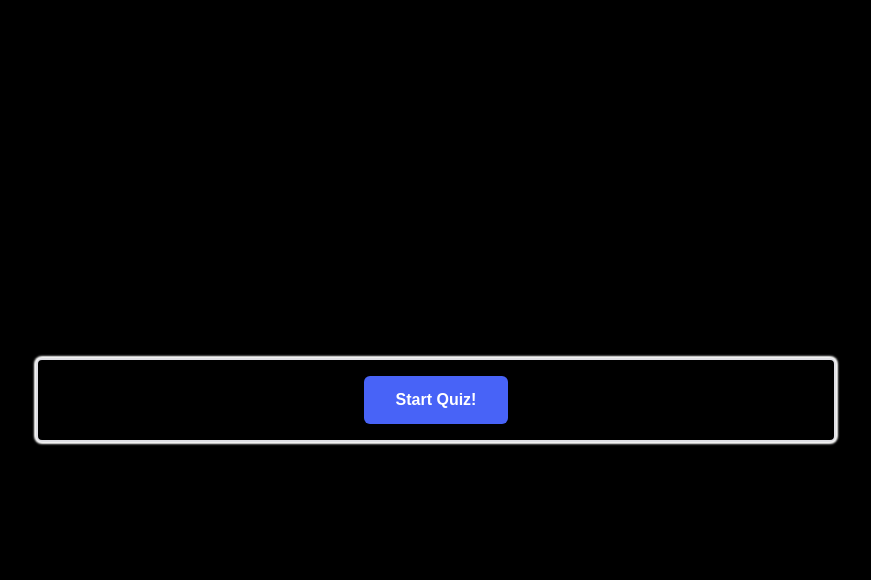
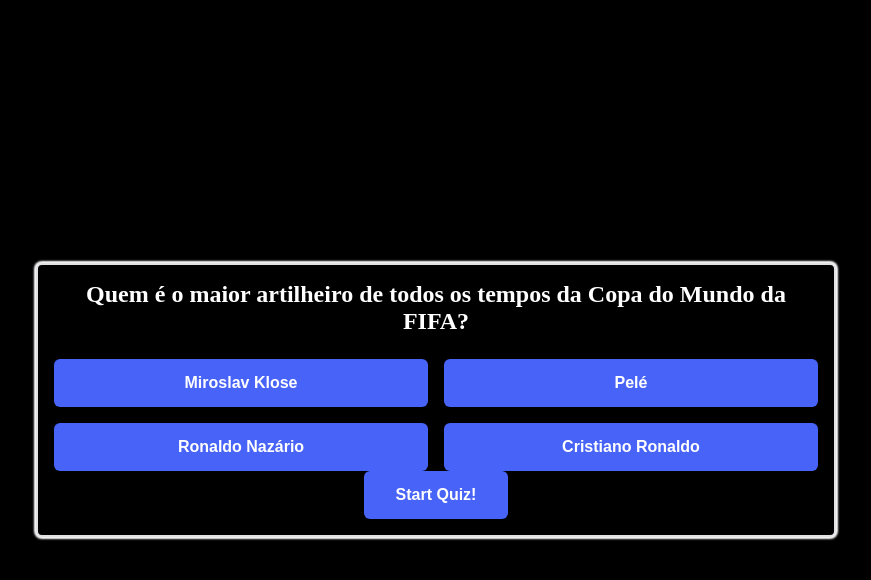
Before and after one commit to soucarloshenrrique/project02, a plain HTML site: page index.html in a window 1280 px wide. Both pictures are taken after a click on the button "Start Quiz!". Shown: the whole page, without its empty margins (204-1075 px from the left). Drawn offline with Linux system fonts and the light colour scheme.

Commit message:
create javascript etap 1

```diff
--- a/index.html
+++ b/index.html
@@ -4,6 +4,7 @@
     <meta charset="UTF-8">
     <meta name="viewport" content="width=device-width, initial-scale=1.0">
     <link rel="stylesheet" href="style.css">
+    <script src="index.js" async></script>
     <title>Quiz Futebol</title>
 </head>
 <body>
--- /dev/null
+++ b/index.js
@@ -0,0 +1,10 @@
+const $startGameButton =document.querySelector(".start-quiz")
+const $questionsContainer =document.querySelector(".questions-container")
+
+$startGameButton.addEventListener("click",startGame)
+
+
+function startGame() {
+    $startGameButton.classList.add("hider")
+    $questionsContainer.classList.remove("hide")
+}
```
